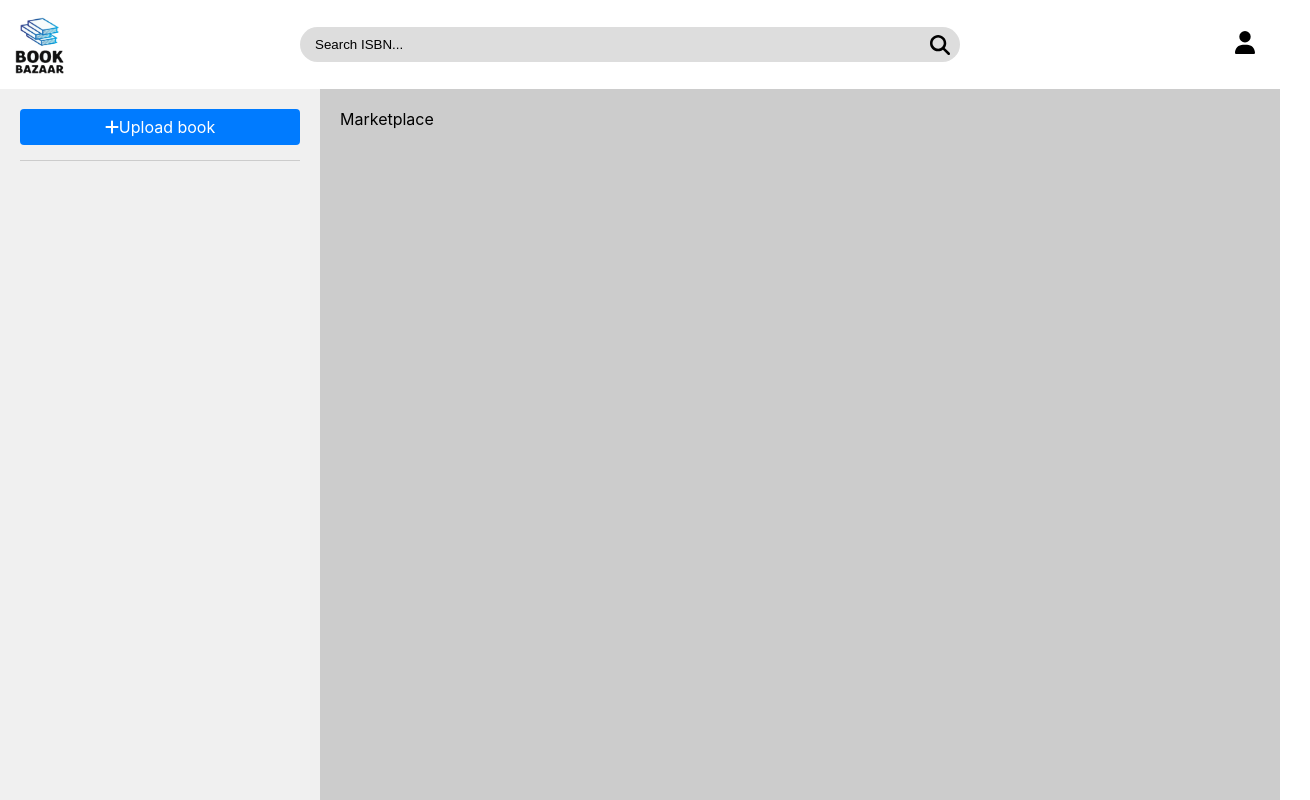
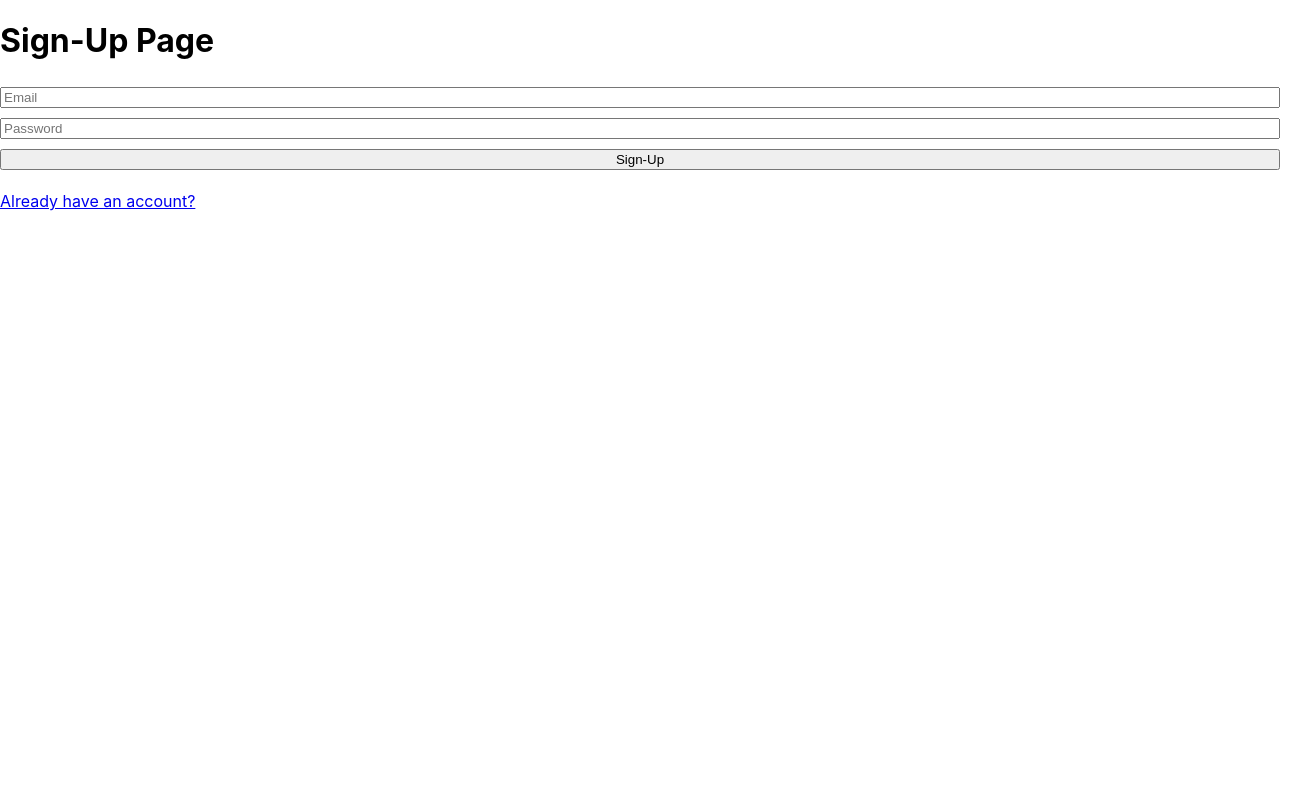
Before and after one commit to Book-Bazaar/book_bazaar_repo, a React (Create React App) app in the folder book-bazaar/: page /signup in a window 1280 px wide. Shown: the whole page, 1310 px wide, since content can reach past the window. Built offline with nearby package versions, Linux system fonts and the light colour scheme.

Commit message:
homepage with starter login/signup integration

```diff
--- a/book-bazaar/package.json
+++ b/book-bazaar/package.json
@@ -11,8 +11,10 @@
     "@testing-library/jest-dom": "^5.17.0",
     "@testing-library/react": "^13.4.0",
     "@testing-library/user-event": "^13.5.0",
+    "firebase": "^10.8.1",
     "react": "^18.2.0",
     "react-dom": "^18.2.0",
+    "react-hook-form": "^7.51.0",
     "react-router-dom": "^6.22.2",
     "react-scripts": "5.0.1",
     "web-vitals": "^2.1.4"
--- a/book-bazaar/src/App.css
+++ b/book-bazaar/src/App.css
@@ -90,3 +90,19 @@
   width: 100%; /* Full width */
   margin: 15px auto; /* Center horizontally with 10px top and bottom margin */
 }
+
+.signup-form,
+.login-form {
+  display: flex;
+  flex-direction: column;
+}
+
+input,
+.signup-button,
+.login-button {
+  margin: 5px 0px;
+}
+
+.signup-button .login-button {
+  cursor: pointer;
+}
--- a/book-bazaar/src/App.js
+++ b/book-bazaar/src/App.js
@@ -2,6 +2,7 @@ import React from 'react';
 import './App.css'; // Import CSS file for styling
 import Title from './Componenets/Title'; // Title component
 import Sidebar from './Componenets/Sidebar'; // Sidebar component
+import { Outlet } from 'react-router-dom';
 // import { FontAwesomeIcon } from '@fortawesome/react-fontawesome';
 // import { faSearch } from '@fortawesome/free-solid-svg-icons';
 // import { faPlus } from '@fortawesome/free-solid-svg-icons';
@@ -12,11 +13,7 @@ import Sidebar from './Componenets/Sidebar'; // Sidebar component
 function App() {
   return (
     <div className="app">
-      <Title />
-      <div className="body">
-        <Sidebar />
-        <div className="main-content">Marketplace</div>
-      </div>
+      <Outlet />
     </div>
   );
 }
--- a/book-bazaar/src/Componenets/Profile.js
+++ b/book-bazaar/src/Componenets/Profile.js
@@ -1,16 +1,28 @@
-import React, { useState } from 'react';
+import React, { useState, useEffect } from 'react';
 import './Title.css';
 import './Menu.css';
 import profile_icon from '../Assets/user-solid.svg';
+import { Link } from 'react-router-dom'; // Import Link component for routing
+import { auth } from '../firebase'; // Import Firebase auth instance
 
 function Menu({ onClose }) {
+  const handleSignOut = async () => {
+    try {
+      await auth.signOut(); // Sign out the user
+      onClose(); // Call onClose function to close the menu
+    } catch (error) {
+      console.error('Error signing out:', error);
+    }
+  };
   return (
     <div className="menu-container">
       <div className="menu">
         <ul>
           <li>My Listings |</li>
           <li>| Change Password |</li>
-          <li>| Log out</li>
+          <li>
+            | <button onClick={handleSignOut}>Sign Out</button>
+          </li>
         </ul>
         <button onClick={onClose}>Close</button>
       </div>
@@ -19,14 +31,39 @@ function Menu({ onClose }) {
 }
 
 export function Profile() {
+  const [user, setUser] = useState(null);
   const [showMenu, setShowMenu] = useState(false);
   const toggle = () => {
     console.log('hit');
     setShowMenu(!showMenu);
   };
+  useEffect(() => {
+    const unsubscribe = auth.onAuthStateChanged((user) => {
+      setUser(user);
+    });
+
+    // Clean-up function to unsubscribe from the listener when the component unmounts
+    return () => unsubscribe();
+  }, []);
+
   return (
     <div>
-      <img src={profile_icon} alt="" className="profile" onClick={toggle} />
+      <div className="auth-buttons">
+        {user ? (
+          // <button onClick={() => auth.signOut()}>Sign Out</button>
+          <img src={profile_icon} alt="" className="profile" onClick={toggle} />
+        ) : (
+          <>
+            <Link to="/signup">
+              <button>Sign Up</button>
+            </Link>
+            <Link to="/login">
+              <button>Log In</button>
+            </Link>
+            {/* <button onClick={handleSignInOut}>Sign In</button> */}
+          </>
+        )}
+      </div>
       {showMenu && <Menu onClose={toggle} />}
     </div>
   );
--- a/book-bazaar/src/Componenets/Title.css
+++ b/book-bazaar/src/Componenets/Title.css
@@ -61,9 +61,20 @@ ul li {
 
 .auth-buttons {
   display: flex;
-  align-items: center;
+  justify-content: flex-end; /* Align buttons to the right side */
+  margin-right: 20px; /* Add padding on the right side */
 }
 
 .auth-buttons button {
   margin-left: 10px; /* Add some spacing between buttons */
+  padding: 8px 16px; /* Add padding to make buttons more clickable */
+  background-color: #007bff; /* Blue color for buttons */
+  color: white; /* White text color */
+  border: none; /* Remove border */
+  border-radius: 4px; /* Add some border radius for a rounded appearance */
+  cursor: pointer; /* Show pointer cursor on hover */
 }
+
+.auth-buttons button:hover {
+  background-color: #0056b3; /* Darker shade of blue on hover */
+}
--- /dev/null
+++ b/book-bazaar/src/Componenets/protected.jsx
@@ -0,0 +1,10 @@
+import React from 'react';
+import { Navigate, Outlet } from 'react-router-dom';
+
+const Protected = () => {
+  const token = localStorage.getItem('token');
+
+  return token ? <Outlet /> : <Navigate to="/login" />;
+};
+
+export default Protected;
--- /dev/null
+++ b/book-bazaar/src/Pages/home.jsx
@@ -0,0 +1,32 @@
+import { signOut } from 'firebase/auth';
+import React from 'react';
+import { auth } from '../firebase';
+import '../App.css'; // Import CSS file for styling
+import Title from '../Componenets/Title'; // Title component
+import Sidebar from '../Componenets/Sidebar'; // Sidebar component
+import { useNavigate } from 'react-router-dom';
+
+const Home = () => {
+  const navigate = useNavigate();
+
+  const handleLogout = async () => {
+    await signOut(auth);
+    localStorage.removeItem('token');
+    localStorage.removeItem('user');
+    // navigate('/login');
+    navigate('/');
+  };
+
+  return (
+    <div className="app">
+      <Title />
+      <div className="body">
+        <Sidebar />
+        <div className="main-content">Marketplace</div>
+      </div>
+      {/* <button onClick={handleLogout}>Logout</button> */}
+    </div>
+  );
+};
+
+export default Home;
--- /dev/null
+++ b/book-bazaar/src/Pages/login.jsx
@@ -0,0 +1,62 @@
+import { signInWithEmailAndPassword } from 'firebase/auth';
+import React from 'react';
+import { useState } from 'react';
+import { auth } from '../firebase';
+import { useNavigate } from 'react-router-dom';
+import { Link } from 'react-router-dom';
+// import { useForm, SumbitHandler } from 'react-hook-form';
+
+const Login = () => {
+  const [email, setEmail] = useState('');
+  const [password, setPassword] = useState('');
+
+  const navigate = useNavigate();
+
+  const handleSubmit = async (e) => {
+    e.preventDefault();
+    try {
+      const userCredential = await signInWithEmailAndPassword(
+        auth,
+        email,
+        password
+      );
+      console.log(userCredential);
+      const user = userCredential.user;
+      localStorage.setItem('token', user.accessToken);
+      localStorage.setItem('user', JSON.stringify(user));
+      navigate('/');
+    } catch (error) {
+      console.error();
+    }
+  };
+
+  return (
+    <div>
+      <h1>Login Page</h1>
+      <form onSubmit={handleSubmit} className="login-form">
+        <input
+          type="email"
+          placeholder="Email"
+          required
+          value={email}
+          onChange={(e) => setEmail(e.target.value)}
+        />
+        <input
+          type="password"
+          placeholder="Password"
+          required
+          value={password}
+          onChange={(e) => setPassword(e.target.value)}
+        />
+        <button type="submit" className="login-button">
+          Login
+        </button>
+      </form>
+      <p>
+        <Link to="/signup">Need to create an account?</Link>
+      </p>
+    </div>
+  );
+};
+
+export default Login;
--- /dev/null
+++ b/book-bazaar/src/Pages/signup.jsx
@@ -0,0 +1,65 @@
+import { createUserWithEmailAndPassword } from 'firebase/auth';
+import React from 'react';
+import { useState } from 'react';
+import { auth } from '../firebase';
+import { useNavigate } from 'react-router-dom';
+import { Link } from 'react-router-dom';
+// import { useForm, SumbitHandler } from 'react-hook-form';
+
+const SignUp = () => {
+  const [email, setEmail] = useState('');
+  const [password, setPassword] = useState('');
+  const [error, setError] = useState(null);
+
+  const navigate = useNavigate();
+
+  const handleSubmit = async (e) => {
+    e.preventDefault();
+    try {
+      const userCredential = await createUserWithEmailAndPassword(
+        auth,
+        email,
+        password
+      );
+      console.log(userCredential);
+      const user = userCredential.user;
+      localStorage.setItem('token', user.accessToken);
+      localStorage.setItem('user', JSON.stringify(user));
+      navigate('/');
+    } catch (error) {
+      setError(error.message);
+      console.error();
+    }
+  };
+
+  return (
+    <div>
+      {error && <p>{error}</p>}
+      <h1>Sign-Up Page</h1>
+      <form onSubmit={handleSubmit} className="signup-form">
+        <input
+          type="email"
+          placeholder="Email"
+          required
+          value={email}
+          onChange={(e) => setEmail(e.target.value)}
+        />
+        <input
+          type="password"
+          placeholder="Password"
+          required
+          value={password}
+          onChange={(e) => setPassword(e.target.value)}
+        />
+        <button type="submit" className="signup-button">
+          Sign-Up
+        </button>
+      </form>
+      <p>
+        <Link to="/login">Already have an account?</Link>
+      </p>
+    </div>
+  );
+};
+
+export default SignUp;
--- /dev/null
+++ b/book-bazaar/src/firebase.js
@@ -0,0 +1,28 @@
+// Import the functions you need from the SDKs you need
+// import firebase from 'firebase/app';
+// import 'firebase/auth';
+import { initializeApp } from 'firebase/app';
+import { getAnalytics } from 'firebase/analytics';
+import { getAuth } from 'firebase/auth';
+
+// TODO: Add SDKs for Firebase products that you want to use
+// https://firebase.google.com/docs/web/setup#available-libraries
+
+// Your web app's Firebase configuration
+// For Firebase JS SDK v7.20.0 and later, measurementId is optional
+const firebaseConfig = {
+  apiKey: 'AIzaSyDsQzm1VwWubxXEChOyRZU15-0VTjQ0fCc',
+  authDomain: 'book-bazaar-190.firebaseapp.com',
+  projectId: 'book-bazaar-190',
+  storageBucket: 'book-bazaar-190.appspot.com',
+  messagingSenderId: '159178332538',
+  appId: '1:159178332538:web:9ee7045cf01839ebd61ec3',
+  measurementId: 'G-NB42BBJ1MZ',
+};
+
+// Initialize Firebase
+const app = initializeApp(firebaseConfig);
+const analytics = getAnalytics(app);
+
+export const auth = getAuth();
+export default app;
--- a/book-bazaar/src/index.js
+++ b/book-bazaar/src/index.js
@@ -3,13 +3,31 @@ import ReactDOM from 'react-dom/client';
 import './index.css';
 import App from './App';
 import reportWebVitals from './reportWebVitals';
+import {
+  createBrowserRouter,
+  createRoutesFromElements,
+  RouterProvider,
+  Route,
+} from 'react-router-dom';
+import SignUp from './Pages/signup';
+import Login from './Pages/login';
+import Protected from './Componenets/protected.jsx';
+import Home from './Pages/home';
+
+const router = createBrowserRouter(
+  createRoutesFromElements(
+    <Route path="/" element={<App />}>
+      <Route path="signup" element={<SignUp />} />
+      <Route path="login" element={<Login />} />
+      {/* <Route path="/" element={<Protected />}> */}
+      <Route path="/" index element={<Home />} />
+      {/* </Route> */}
+    </Route>
+  )
+);
 
 const root = ReactDOM.createRoot(document.getElementById('root'));
-root.render(
-  <React.StrictMode>
-    <App />
-  </React.StrictMode>
-);
+root.render(<RouterProvider router={router} />);
 
 // If you want to start measuring performance in your app, pass a function
 // to log results (for example: reportWebVitals(console.log))
```
Also changed, not shown: book-bazaar/src/setupTests.js (+13 -5 lines), 1 other file (tests, documents, lock files or other folders).
